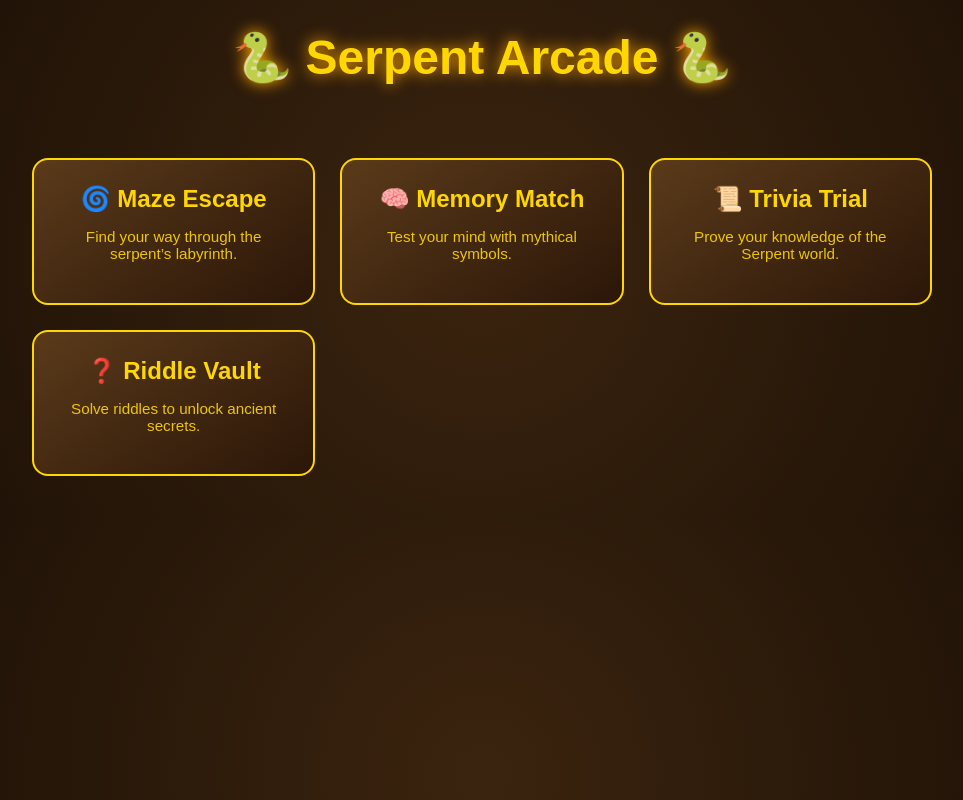
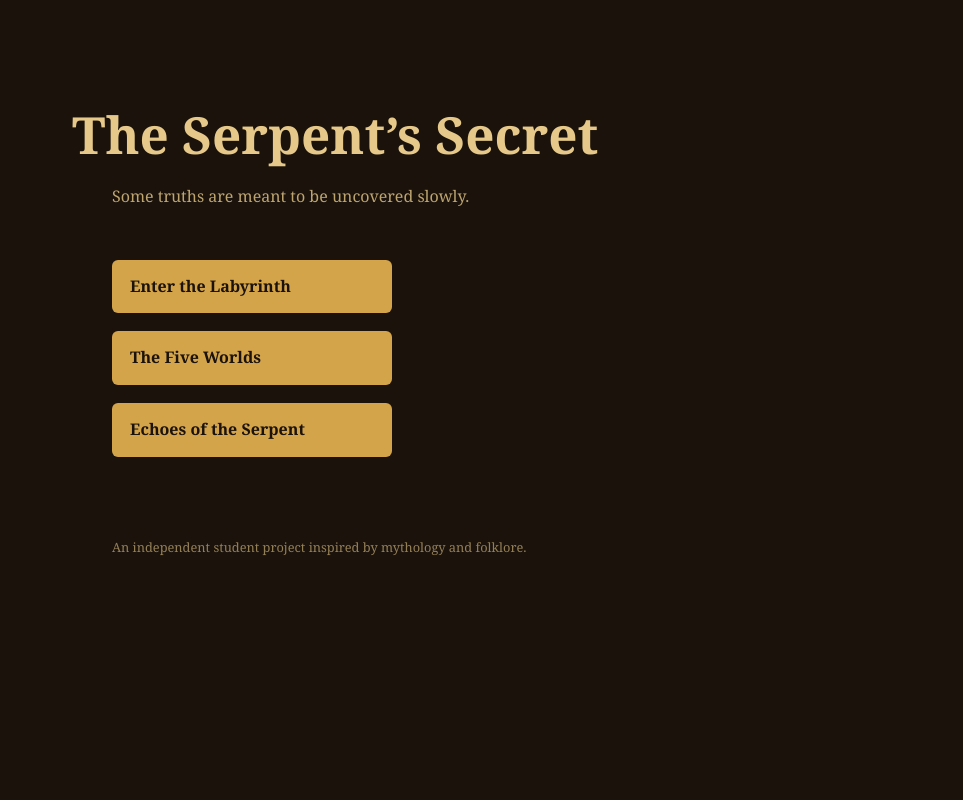
Before and after one commit to TheproVmax/2-in1-Serpents-secret-games, a plain HTML site: page index.html in a window 1280 px wide. Shown: the whole page, without its empty margins (158-1121 px from the left). Drawn offline with Linux system fonts and the light colour scheme.

Commit message:
Update index.html

```diff
--- a/index.html
+++ b/index.html
@@ -1,85 +1,26 @@
 <!DOCTYPE html>
 <html lang="en">
 <head>
-  <meta charset="UTF-8" />
-  <title>Serpent Arcade</title>
-  <style>
-    body {
-      margin: 0;
-      font-family: Arial, sans-serif;
-      background: radial-gradient(circle, #3b240f, #1a0f05);
-      color: gold;
-      text-align: center;
-    }
+  <meta charset="UTF-8">
+  <title>The Serpent’s Secret — Twin Trials</title>
+  <link rel="stylesheet" href="style.css">
+</head>
+<body class="menu">
 
-    h1 {
-      margin-top: 30px;
-      font-size: 3rem;
-      text-shadow: 0 0 15px orange;
-    }
+  <h1>The Serpent’s Secret</h1>
+  <p class="subtitle">Some truths are meant to be uncovered slowly.</p>
 
-    .games {
-      display: grid;
-      grid-template-columns: repeat(auto-fit, minmax(220px, 1fr));
-      gap: 25px;
-      padding: 40px;
-      max-width: 900px;
-      margin: auto;
-    }
+  <div class="menu-buttons">
+    <a href="labyrinth.html">Enter the Labyrinth</a>
+    <a href="worlds.html">The Five Worlds</a>
 
-    .game {
-      background: linear-gradient(145deg, #5a3a1a, #2b1608);
-      border: 2px solid gold;
-      border-radius: 16px;
-      padding: 25px;
-      cursor: pointer;
-      transition: transform 0.2s, box-shadow 0.2s;
-    }
+    <!-- NEW GAME (added) -->
+    <a href="echoes.html">Echoes of the Serpent</a>
+  </div>
 
-    .game:hover {
-      transform: scale(1.05);
-      box-shadow: 0 0 25px orange;
-    }
-
-    .game h2 {
-      margin: 0;
-      font-size: 1.5rem;
-    }
-
-    .game p {
-      font-size: 0.95rem;
-      opacity: 0.9;
-    }
-  </style>
-</head>
-<body>
-
-  <h1>🐍 Serpent Arcade 🐍</h1>
-
-  <div class="games">
-
-    <div class="game" onclick="location.href='maze/index.html'">
-      <h2>🌀 Maze Escape</h2>
-      <p>Find your way through the serpent’s labyrinth.</p>
-    </div>
-
-    <div class="game" onclick="location.href='memory/index.html'">
-      <h2>🧠 Memory Match</h2>
-      <p>Test your mind with mythical symbols.</p>
-    </div>
-
-    <div class="game" onclick="location.href='trivia/index.html'">
-      <h2>📜 Trivia Trial</h2>
-      <p>Prove your knowledge of the Serpent world.</p>
-    </div>
-
-    <!-- 🔥 THIS IS THE ONE YOU WERE MISSING -->
-    <div class="game" onclick="location.href='riddle/index.html'">
-      <h2>❓ Riddle Vault</h2>
-      <p>Solve riddles to unlock ancient secrets.</p>
-    </div>
-
-  </div>
+  <p class="footer-note">
+    An independent student project inspired by mythology and folklore.
+  </p>
 
 </body>
 </html>
```
